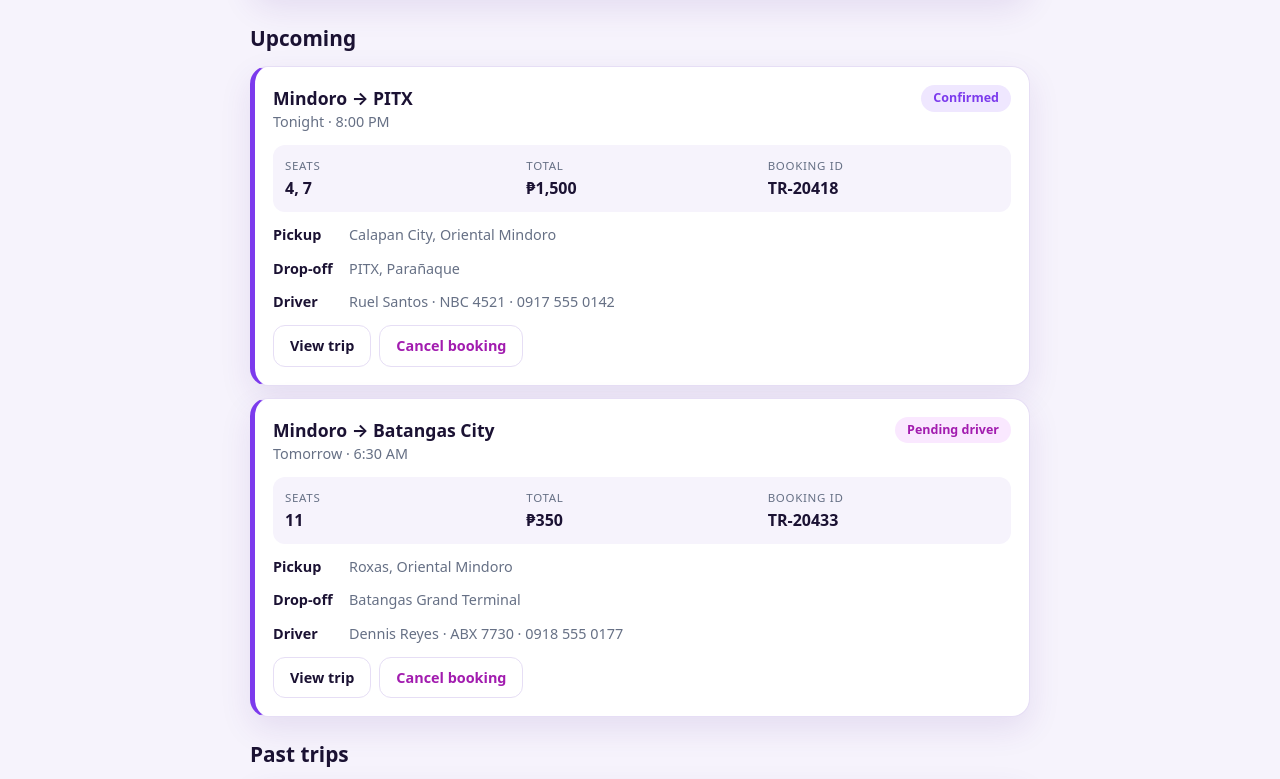
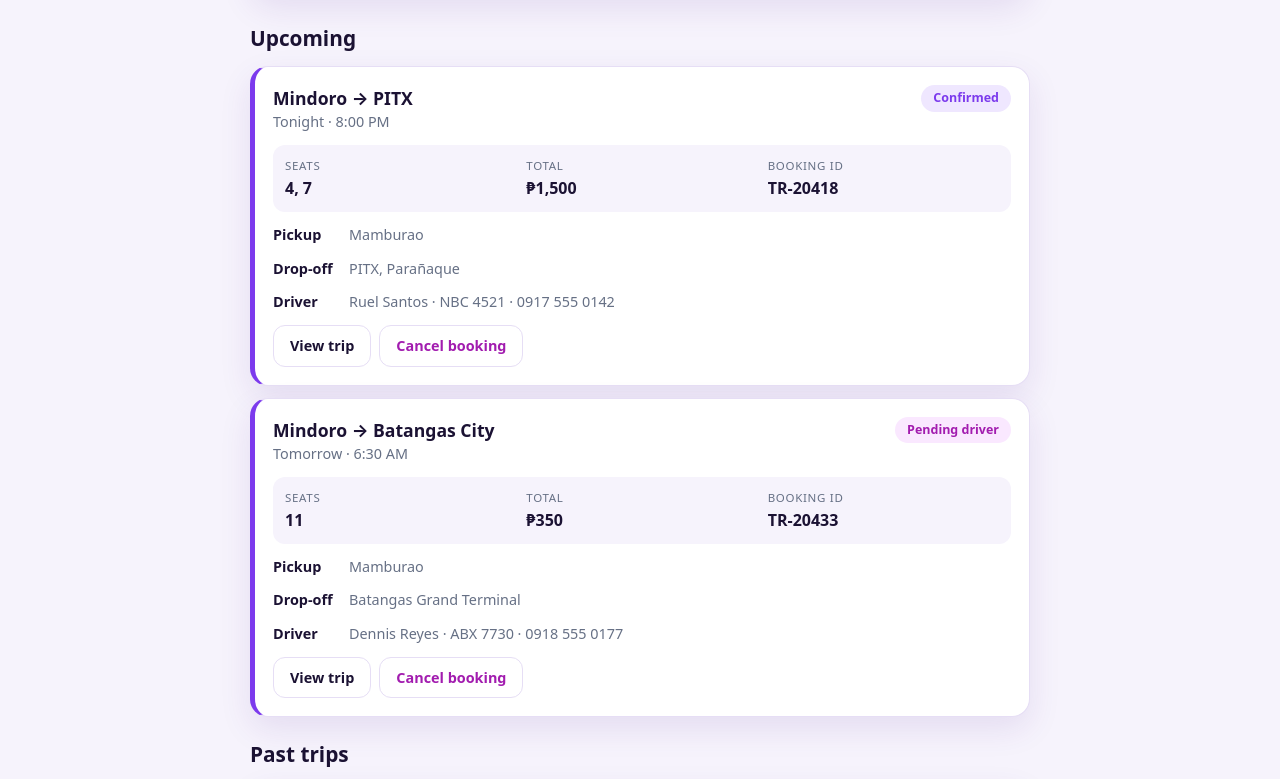
Before and after one commit to JeromePuas/1C-TRANSERA, a website: page bookings.html in a window 1280 px wide. Shown: the part 260-1039 px from the top of the page. Drawn offline with Linux system fonts and the light colour scheme.

Commit message:
Update pickup locations in bookings.html

```diff
--- a/bookings.html
+++ b/bookings.html
@@ -38,7 +38,7 @@
           <div><dt>Total</dt><dd>₱1,500</dd></div>
           <div><dt>Booking ID</dt><dd>TR-20418</dd></div>
         </dl>
-        <p class="b-line"><b>Pickup</b>Calapan City, Oriental Mindoro</p>
+        <p class="b-line"><b>Pickup</b>Mamburao</p>
         <p class="b-line"><b>Drop-off</b>PITX, Parañaque</p>
         <p class="b-line"><b>Driver</b>Ruel Santos · NBC 4521 · 0917 555 0142</p>
         <div class="b-actions">
@@ -62,7 +62,7 @@
           <div><dt>Total</dt><dd>₱350</dd></div>
           <div><dt>Booking ID</dt><dd>TR-20433</dd></div>
         </dl>
-        <p class="b-line"><b>Pickup</b>Roxas, Oriental Mindoro</p>
+        <p class="b-line"><b>Pickup</b>Mamburao</p>
         <p class="b-line"><b>Drop-off</b>Batangas Grand Terminal</p>
         <p class="b-line"><b>Driver</b>Dennis Reyes · ABX 7730 · 0918 555 0177</p>
         <div class="b-actions">
```
